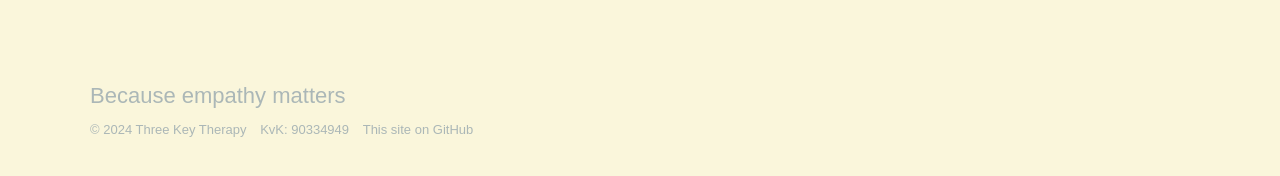
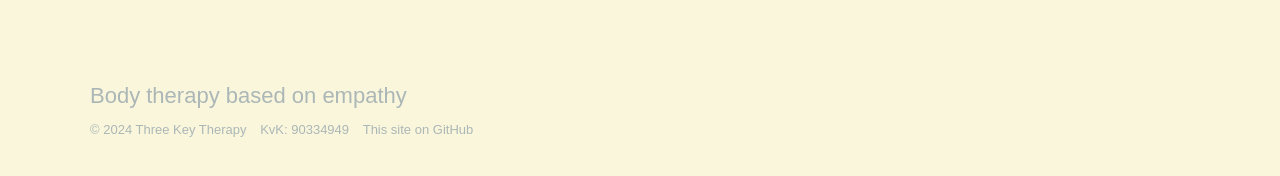
Before and after one commit to threekeytherapy/threekeytherapy.com, a Jekyll site: the page built from index.html, in a window 1280 px wide and 900 px high, scrolled down 2041 px. Shown: the part 684-860 px from the top of the window. Built offline with Jekyll 4.4.1, drawn with Linux system fonts in a browser that asks for light colours; nearby versions of some CDN libraries; some web fonts are replaced.

Commit message:
tweak footer

```diff
--- a/_data/settings.yml
+++ b/_data/settings.yml
@@ -20,7 +20,7 @@ menu_settings:
       url: '/contact'
 
 footer_settings:
-  footer_tagline: Because empathy matters
+  footer_tagline: Body therapy based on empathy
 
 hero_settings:
   overlay_opacity: 0.6
```
